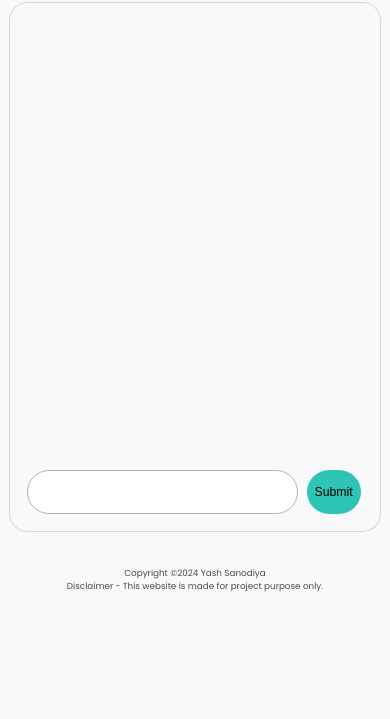
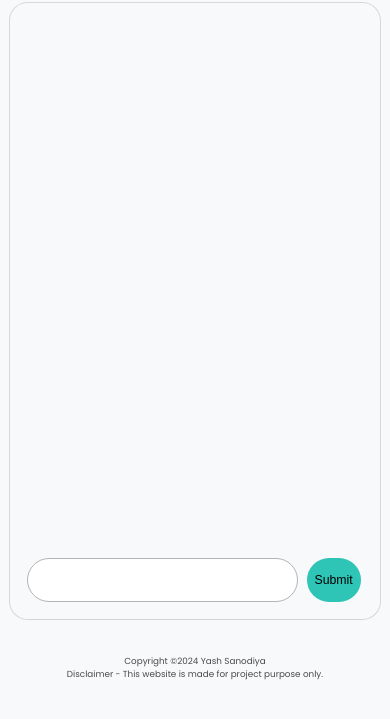
Before and after one commit to yashsanodiya89/Ask-Ai, a plain HTML site: page index.html in a window 390 px wide. Shown: the part 67-786 px from the top of the page. Drawn offline with Linux system fonts and the light colour scheme.

Commit message:
Update responsive.css

```diff
--- a/css/responsive.css
+++ b/css/responsive.css
@@ -13,7 +13,7 @@
 
   .chat-container {
     width: 95%;
-    height: 60rem;
+    height: 70rem;
   }
 
   .empty-chat {
```
